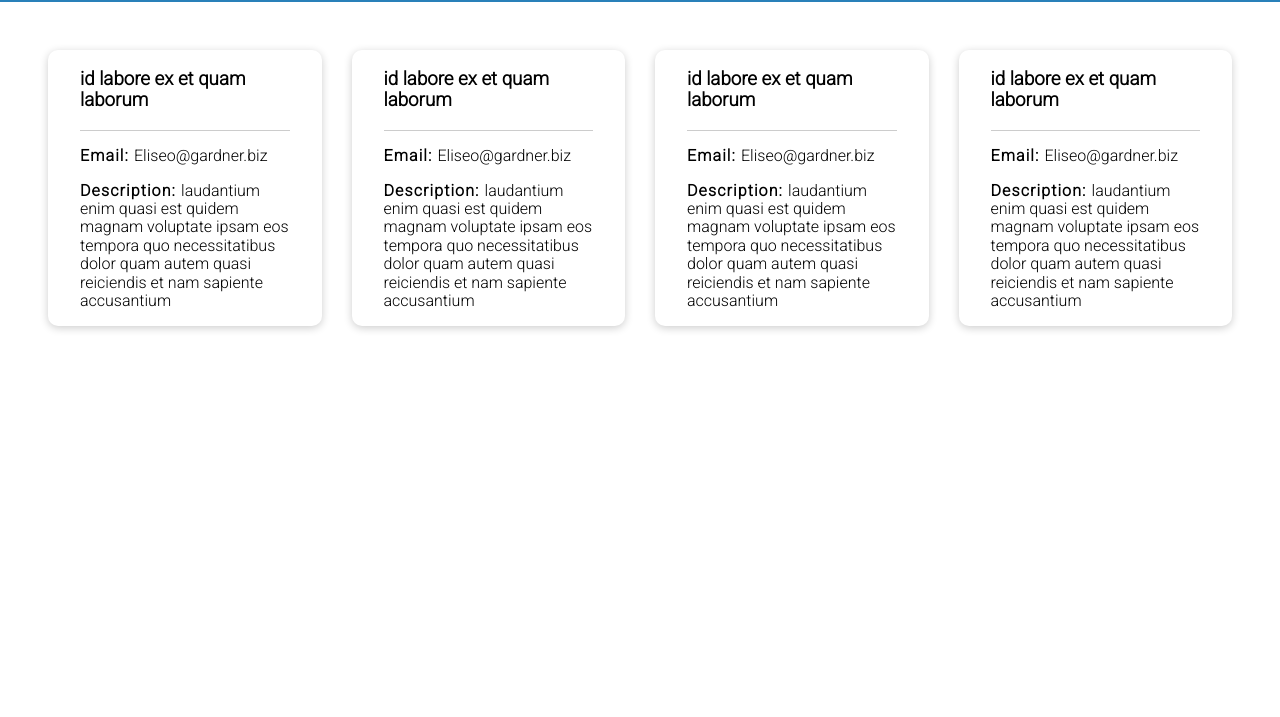
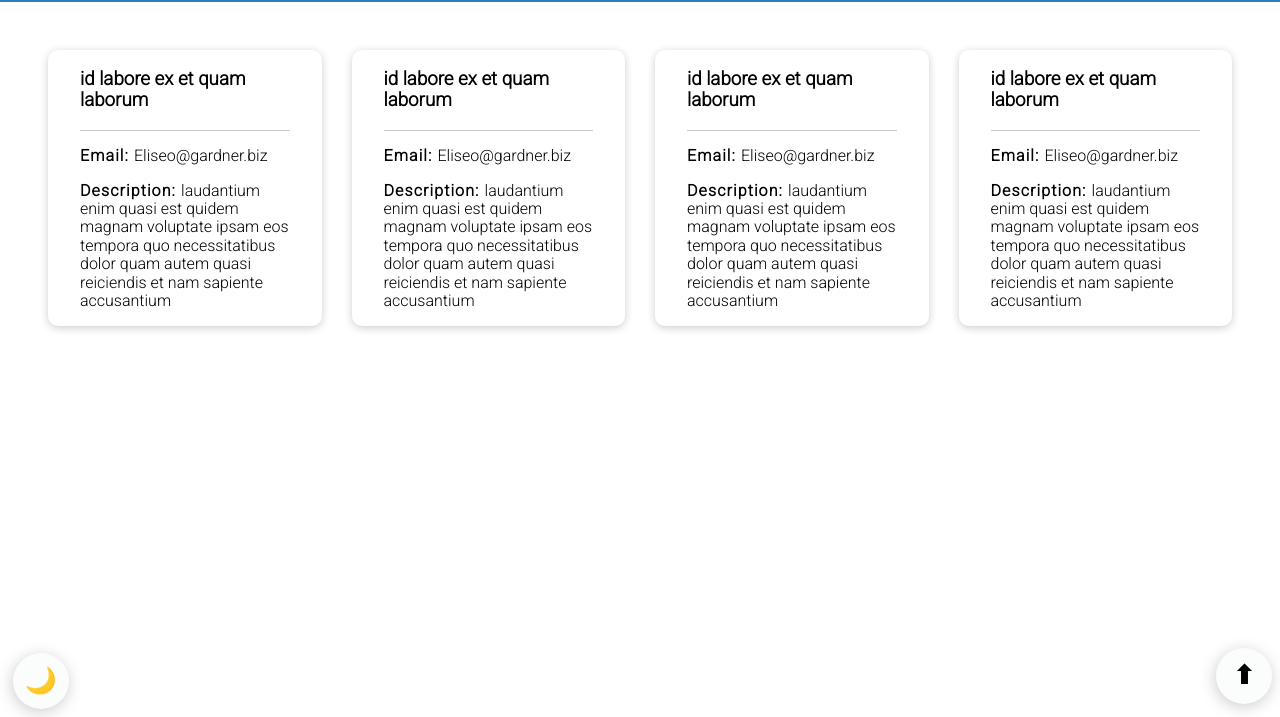
Before and after one commit to BlueDiU/comments_manager, a plain HTML site: page index.html in a window 1280 px wide. Shown: the part 83-800 px from the top of the page. Drawn offline with Linux system fonts and the light colour scheme.

Commit message:
scroll btn and dark mode btn, done

```diff
--- a/css/styles.css
+++ b/css/styles.css
@@ -76,11 +76,65 @@
 .information {
   border-top: 0.5px solid rgba(0, 0, 0, 0.2);
 }
+
 .information strong {
   letter-spacing: 1.1px;
 }
+
 .information p {
   text-align: left;
+}
+
+/* Dark mode button */
+.dark-theme-btn {
+  cursor: pointer;
+  position: fixed;
+  bottom: 1vh;
+  left: 1vw;
+  width: 3.5rem;
+  height: 3.5rem;
+  border-radius: 50%;
+  text-align: center;
+  outline: 0;
+  border: 0;
+  font-weight: bold;
+  font-size: 1.6rem;
+  background-color: #fbfcfc;
+  box-shadow: -1px 3px 16px rgba(0, 0, 0, 0.2);
+  transition: all 300ms ease;
+}
+
+.dark-theme-btn:hover {
+  background-color: #2c3e50;
+}
+
+/* Scroll btn */
+.scroll-top-btn {
+  cursor: pointer;
+  position: fixed;
+  bottom: 1vw;
+  right: 1vh;
+  width: 3.5rem;
+  height: 3.5rem;
+  border-radius: 50%;
+  text-align: center;
+  outline: 0;
+  border: 0;
+  font-weight: bold;
+  font-size: 1.6rem;
+  background-color: #fbfcfc;
+  box-shadow: -1px 3px 16px rgba(0, 0, 0, 0.2);
+  transition: all 300ms ease;
+}
+
+.scroll-top-btn:hover {
+  background-color: #2c3e50;
+  color: var(--white);
+}
+
+.hidden {
+  visibility: hidden;
+  opacity: 0;
 }
 
 @media (max-width: 456px) {
--- a/index.html
+++ b/index.html
@@ -64,6 +64,12 @@
 
     </main>
 
+    <button class="scroll-top-btn">&#11014;</button>
+
+    <button class="dark-theme-btn">
+        🌙
+    </button>
+
     <!-- Script -->
     <script src="./js/index.js" type="module"></script>
 </body>
```
